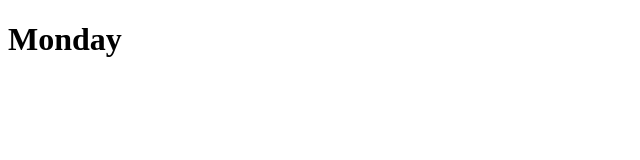
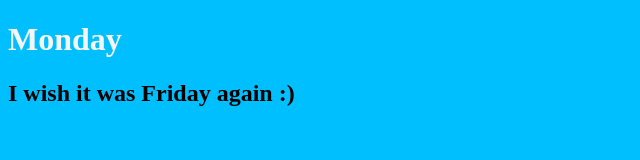
Before and after one commit to ashviniyoga/monday, a plain HTML site: page index.html in a window 1280 px wide. Shown: the whole page, without its empty margins (0-640 px from the left). Drawn offline with Linux system fonts and the light colour scheme.

Commit message:
awesome new design feature

```diff
--- a/css/main.css
+++ b/css/main.css
@@ -1,3 +1,6 @@
 body{
-    background-color: coral;
+    background-color: deepskyblue;
 }
+h1{
+    color:whitesmoke;
+}
--- a/index.html
+++ b/index.html
@@ -3,8 +3,10 @@
     <head>
         <meta charset="UTF-8">
         <title>Monday</title>
+        <link rel="stylesheet" href="css/main.css" type="text/css">
     </head>
     <body>
        <h1>Monday</h1>
+       <h2>I wish it was Friday again :) </h2>
     </body>
     </html>
```
